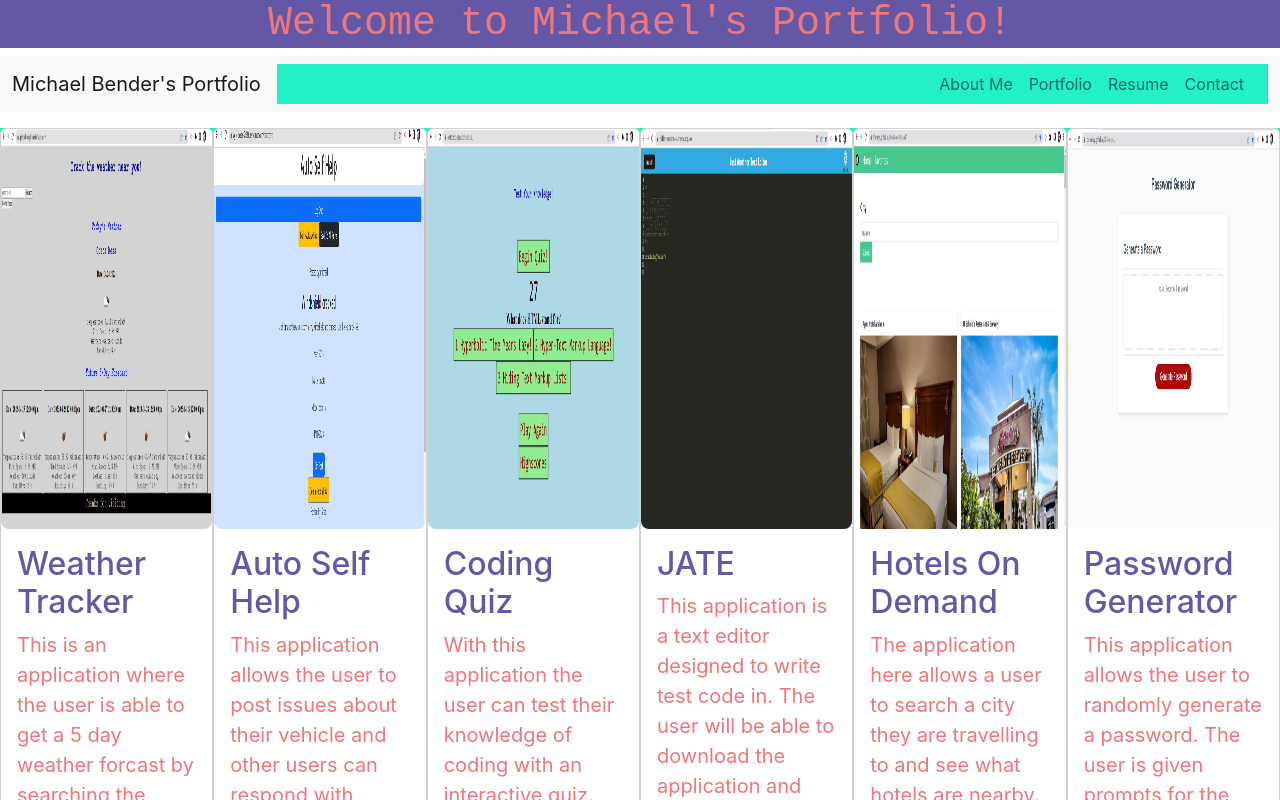
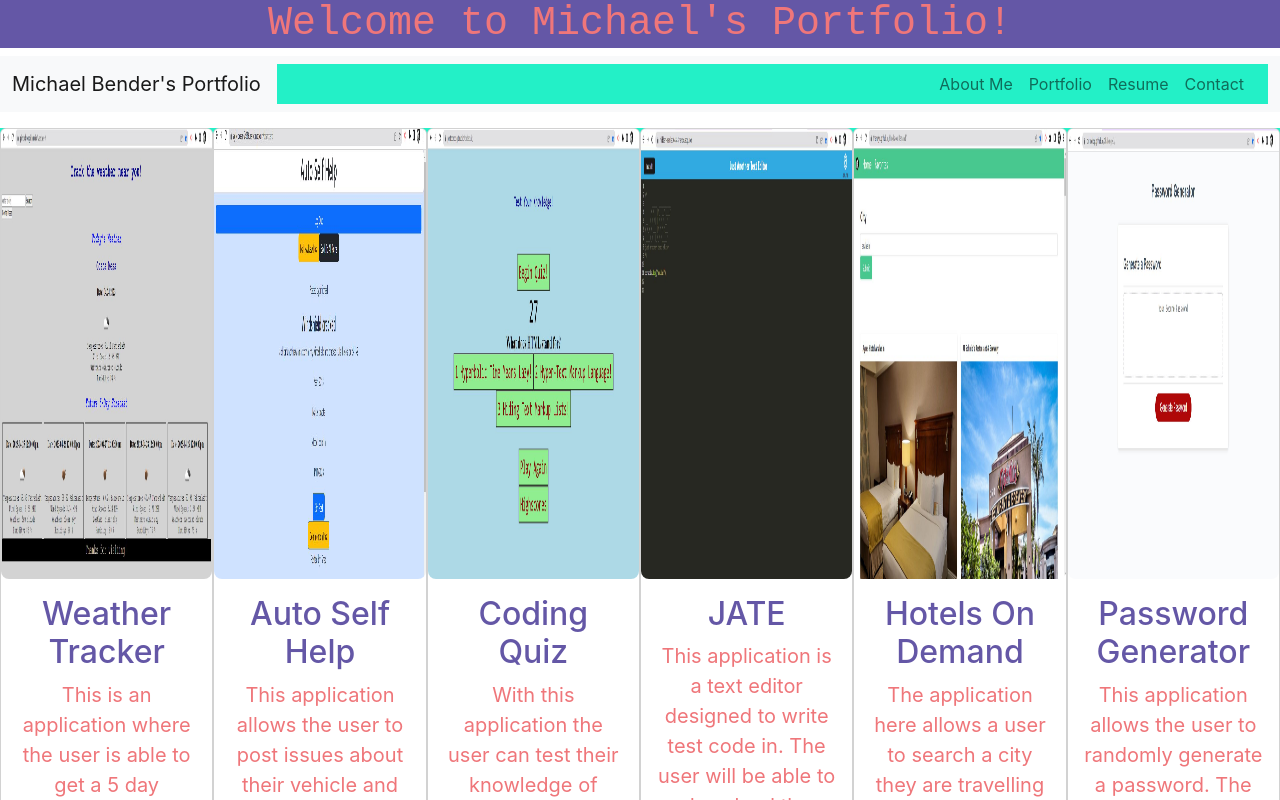
Before and after one commit to PintoDrop/portreact, a React (Create React App) app: page /project in a window 1280 px wide. Shown: the top 800 px of the page. Built offline with nearby package versions, Linux system fonts and the light colour scheme.

Commit message:
centering project cards

```diff
--- a/src/App.css
+++ b/src/App.css
@@ -1,41 +1,3 @@
-/* .App {
-  text-align: center;
-}
-
-.App-logo {
-  height: 40vmin;
-  pointer-events: none;
-}
-
-@media (prefers-reduced-motion: no-preference) {
-  .App-logo {
-    animation: App-logo-spin infinite 20s linear;
-  }
-}
-
-.App-header {
-  background-color: #282c34;
-  min-height: 100vh;
-  display: flex;
-  flex-direction: column;
-  align-items: center;
-  justify-content: center;
-  font-size: calc(10px + 2vmin);
-  color: white;
-}
-
-.App-link {
-  color: #61dafb;
-}
-
-@keyframes App-logo-spin {
-  from {
-    transform: rotate(0deg);
-  }
-  to {
-    transform: rotate(360deg);
-  }
-} */
 
 .headerImg {
   width: 350px;
@@ -59,9 +21,30 @@ img {
 }
 
 .selfie {
-  width: 400px;
+  width: 600px;
   height: 450px;
   float:center;
+}
+
+.workImg {
+  margin:auto;
+   width: 400px;
+  height: 450px;
+}
+
+.projectBtn {
+  /* float:center */
+  display:flex;
+  text-align: center;
+  margin:auto;
+}
+
+.projectName{
+  text-align: center;
+}
+
+.projectDesc {
+  text-align: center;
 }
 
 /* .self {
@@ -146,6 +129,7 @@ footer {
 .myWork {
   background-color: #23f0c7;
   color: #ef767a;
+  text-align: center;
 }
 
 h2 {
@@ -165,6 +149,8 @@ h2 {
   color: #ef767a;
 }
 
+
+
 /*
 color scheme:
 Yellow: #FFE347
--- a/src/Pages/Project.js
+++ b/src/Pages/Project.js
@@ -67,15 +67,21 @@ function Project() {
       <div className="cards project flex-row">
         {works.map((work, idx) => (
           <Card className="myWork" style={{ width: "18rem" }}>
-            <Card.Img variant="top" src={work.image} />
+            <Card.Img variant="top" className="workImg" src={work.image} />
             <Card.Body>
-              <Card.Title><h2>{work.name}</h2></Card.Title>
-              <Card.Text>{work.description}</Card.Text>
+              <Card.Title className="projectName">
+                <h2>{work.name}</h2>
+              </Card.Title>
+              <Card.Text className="projectDesc">{work.description}</Card.Text>
               <a href={work.link}>
-                <Button variant="warning">See my project!</Button>
+                <Button variant="warning text-center" className="projectBtn">
+                  See my project!
+                </Button>
               </a>
               <a href={work.github}>
-                <Button variant="info">See my code!</Button>
+                <Button variant="info text-center" className="projectBtn">
+                  See my code!
+                </Button>
               </a>
             </Card.Body>
           </Card>
```
